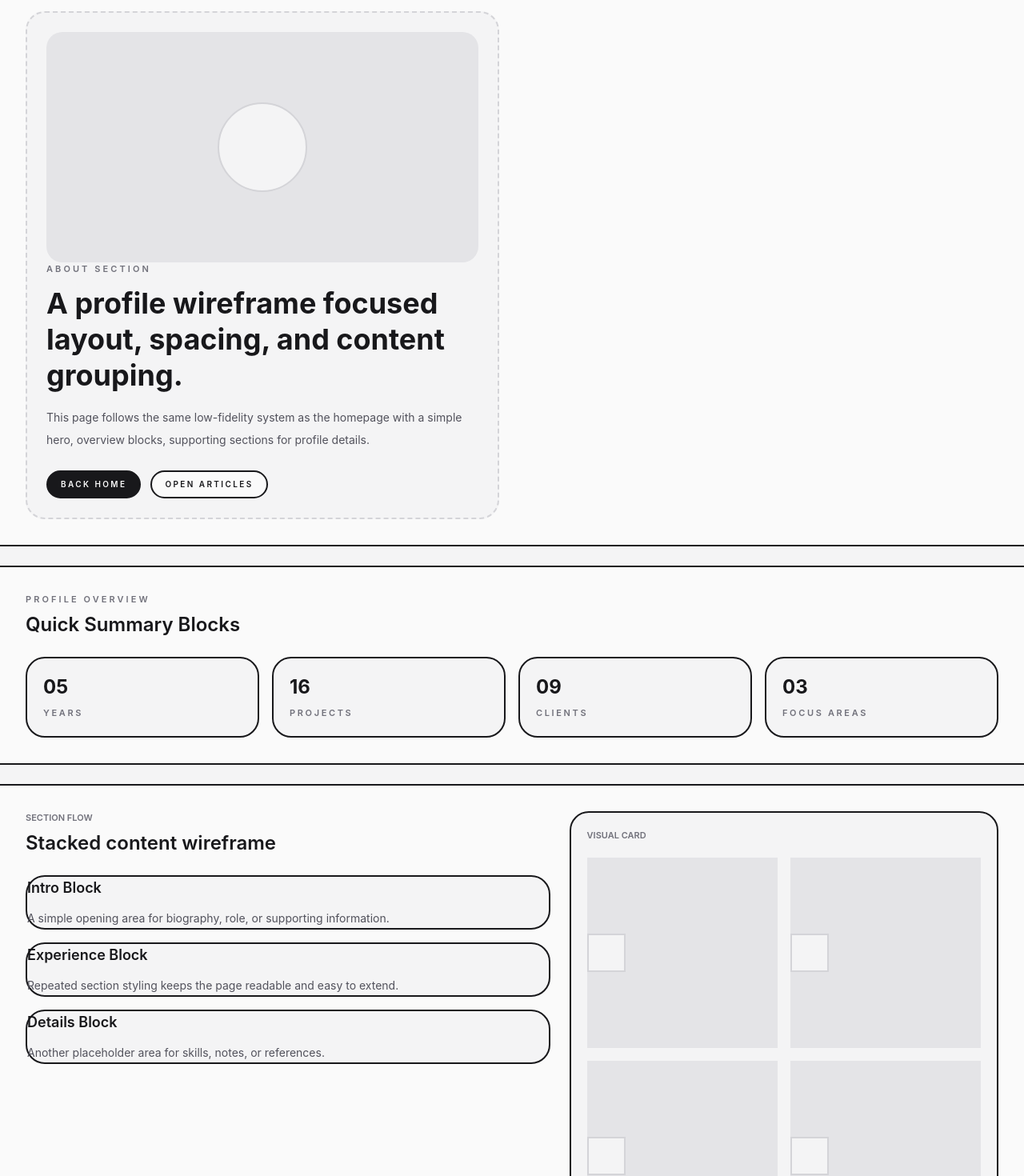
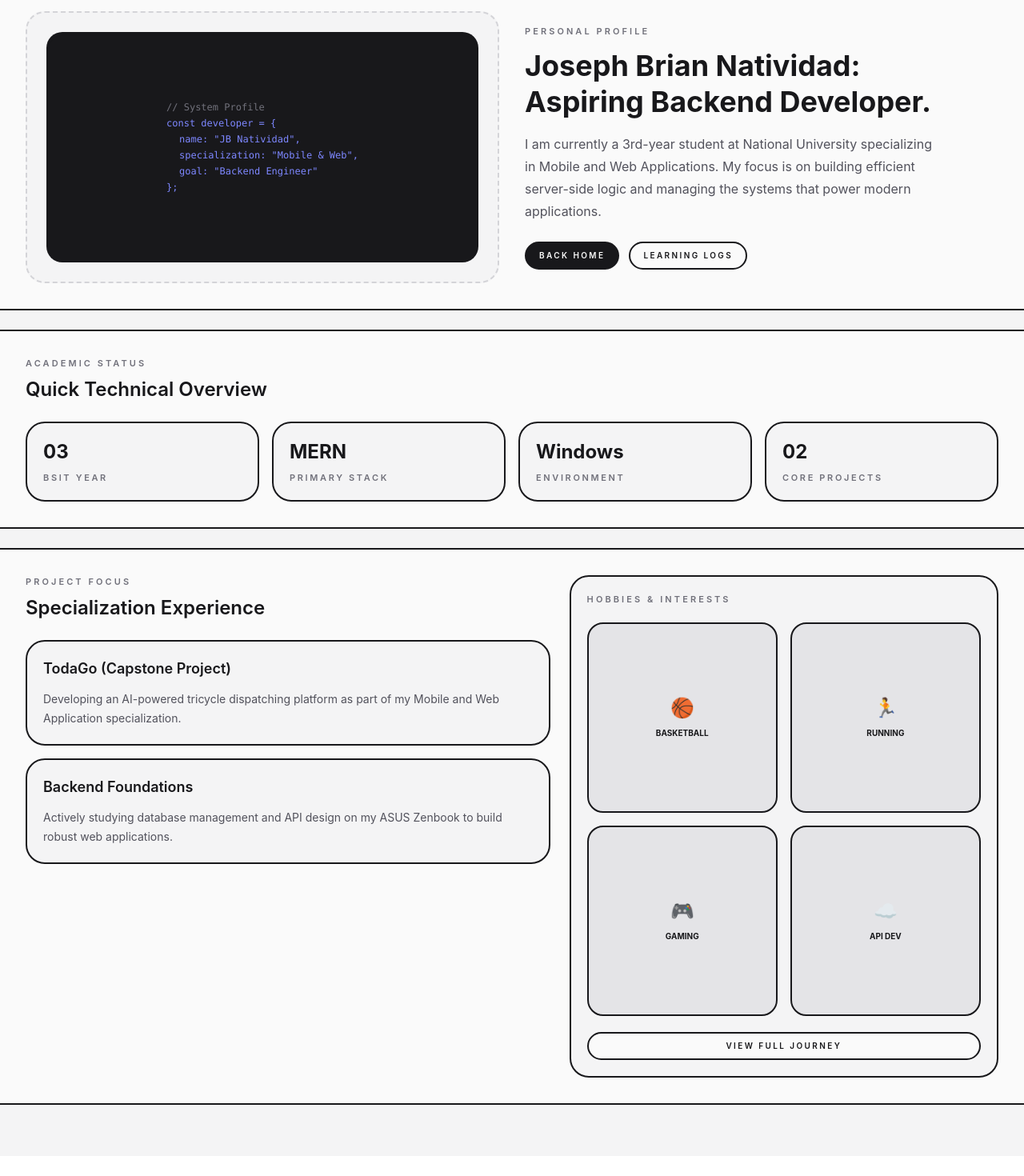
Before and after one commit to njeybe/natividad-webprog, a React (Vite) app in the folder natividad-client/: page /about in a window 1280 px wide. Shown: the part 100-1570 px from the top of the page at 80% size. After the commit the page ends 1545 px from the top, so only its background shows below. Built offline with nearby package versions, Linux system fonts and the light colour scheme.

Commit message:
to review About Page

```diff
--- a/natividad-client/src/pages/AboutPage.jsx
+++ b/natividad-client/src/pages/AboutPage.jsx
@@ -3,136 +3,136 @@ import Button from "../components/Button";
 const AboutPage = () => {
   return (
     <div className="flex w-full flex-col gap-6">
-      <section className="border-y-2 border-zinc-900  bg-zinc-50 px-4 py-6 sm:px-6 sm:py-8 lg:px-8">
+      <section className="border-y-2 border-zinc-900 bg-zinc-50 px-4 py-6 sm:px-6 sm:py-8 lg:px-8">
         <div className="grid gap-8 lg:grid-cols-2 lg:items-center">
           <div className="rounded-3xl border-2 border-dashed border-zinc-300 bg-zinc-100 p-6">
-            <div className="flex min-h-72 items-center justify-center rounded-[1.25rem] bg-zinc-200">
-              <div className="h-28 w-28 rounded-full border-2 border-zinc-300 bg-zinc-100"></div>
+            <div className="flex min-h-72 items-center justify-center rounded-[1.25rem] bg-zinc-900 text-indigo-400 font-mono text-xs p-6 shadow-inner">
+               <div className="space-y-1">
+                  <p className="text-zinc-500">// System Profile</p>
+                  <p>const developer = &#123;</p>
+                  <p className="ml-4">name: "JB Natividad",</p>
+                  <p className="ml-4">specialization: "Mobile & Web",</p>
+                  <p className="ml-4">goal: "Backend Engineer"</p>
+                  <p>&#125;;</p>
+               </div>
+            </div>
           </div>
 
           <div>
             <p className="mb-3 text-[11px] font-semibold uppercase tracking-[0.28em] text-zinc-500">
-                About Section
+              Personal Profile
             </p>
             <h1 className="max-w-xl text-3xl font-bold leading-tight text-zinc-900 sm:text-4xl">
-                A profile wireframe focused layout, spacing, and content
-                grouping.
+              Joseph Brian Natividad: Aspiring Backend Developer.
             </h1>
-              <p className="mt-4 max-wlg text-sm leading-7 text-zinc-600 sm:tect-base">
-                This page follows the same low-fidelity system as the homepage
-                with a simple hero, overview blocks, supporting sections for
-                profile details.
+            <p className="mt-4 max-w-lg text-sm leading-7 text-zinc-600 sm:text-base">
+              I am currently a 3rd-year student at National University specializing
+              in Mobile and Web Applications. My focus is on building efficient
+              server-side logic and managing the systems that power modern
+              applications.
             </p>
             <div className="mt-6 flex flex-wrap gap-3">
-                <Button to="/" variant="primary">
-                  Back Home
-                </Button>
-                <Button to="/article">Open Articles</Button>
-              </div>
+              <Button to="/" variant="primary">Back Home</Button>
+              <Button to="/article">Learning Logs</Button>
             </div>
           </div>
         </div>
       </section>
 
-      <section className="border-y-2 border-zinc-900  bg-zinc-50 px-4 py-6 sm:px-6 sm:py-8 lg:px-8">
+      <section className="border-y-2 border-zinc-900 bg-zinc-50 px-4 py-6 sm:px-6 sm:py-8 lg:px-8">
         <div className="mb-6">
           <p className="text-[11px] font-semibold uppercase tracking-[0.28em] text-zinc-500">
-            Profile Overview
+            Academic Status
           </p>
           <h2 className="mt-2 text-2xl font-semibold text-zinc-900">
-            Quick Summary Blocks
+            Quick Technical Overview
           </h2>
         </div>
 
         <div className="grid gap-4 sm:grid-cols-2 lg:grid-cols-4">
           <div className="rounded-3xl border-2 border-zinc-900 bg-zinc-100 p-5">
-            <p className="text-2xl font-bold text-zinc-900">05</p>
+            <p className="text-2xl font-bold text-zinc-900">03</p>
             <p className="mt-2 text-[11px] font-semibold uppercase tracking-[0.24em] text-zinc-500">
-              Years
+              BSIT Year
             </p>
           </div>
           <div className="rounded-3xl border-2 border-zinc-900 bg-zinc-100 p-5">
-            <p className="text-2xl font-bold text-zinc-900">16</p>
+            <p className="text-2xl font-bold text-zinc-900">MERN</p>
             <p className="mt-2 text-[11px] font-semibold uppercase tracking-[0.24em] text-zinc-500">
-              Projects
+              Primary Stack
             </p>
           </div>
           <div className="rounded-3xl border-2 border-zinc-900 bg-zinc-100 p-5">
-            <p className="text-2xl font-bold text-zinc-900">09</p>
+            <p className="text-2xl font-bold text-zinc-900">Windows</p> {/* Updated from Linux */}
             <p className="mt-2 text-[11px] font-semibold uppercase tracking-[0.24em] text-zinc-500">
-              Clients
+              Environment
             </p>
           </div>
           <div className="rounded-3xl border-2 border-zinc-900 bg-zinc-100 p-5">
-            <p className="text-2xl font-bold text-zinc-900">03</p>
+            <p className="text-2xl font-bold text-zinc-900">02</p>
             <p className="mt-2 text-[11px] font-semibold uppercase tracking-[0.24em] text-zinc-500">
-              Focus Areas
+              Core Projects
             </p>
           </div>
         </div>
       </section>
 
-      <section className="border-y-2 border-zinc-900  bg-zinc-50 px-4 py-6 sm:px-6 sm:py-8 lg:px-8">
+      <section className="border-y-2 border-zinc-900 bg-zinc-50 px-4 py-6 sm:px-6 sm:py-8 lg:px-8">
         <div className="grid gap-6 lg:grid-cols-[1.1fr_0.9fr]">
           <div>
-            <p className="text-[11px] font-semibold uppercase tracking-[0.28] text-zinc-500">
-              Section Flow
+            <p className="text-[11px] font-semibold uppercase tracking-[0.28em] text-zinc-500">
+              Project Focus
             </p>
             <h2 className="mt-2 text-2xl font-semibold text-zinc-900">
-              Stacked content wireframe
+              Specialization Experience
             </h2>
 
             <div className="mt-6 space-y-4">
-              <article className="rounded-3xl border-2 border-zinc-900 bg-zinc-100 p5">
+              <article className="rounded-3xl border-2 border-zinc-900 bg-zinc-100 p-5">
                 <h3 className="text-lg font-semibold text-zinc-900">
-                  Intro Block
+                  TodaGo (Capstone Project)
                 </h3>
                 <p className="mt-3 text-sm leading-6 text-zinc-600">
-                  A simple opening area for biography, role, or supporting
-                  information.
+                  Developing an AI-powered tricycle dispatching platform as part
+                  of my Mobile and Web Application specialization.
                 </p>
               </article>
 
-              <article className="rounded-3xl border-2 border-zinc-900 bg-zinc-100 p5">
+              <article className="rounded-3xl border-2 border-zinc-900 bg-zinc-100 p-5">
                 <h3 className="text-lg font-semibold text-zinc-900">
-                  Experience Block
+                  Backend Foundations
                 </h3>
                 <p className="mt-3 text-sm leading-6 text-zinc-600">
-                  Repeated section styling keeps the page readable and easy to
-                  extend.
-                </p>
-              </article>
-
-              <article className="rounded-3xl border-2 border-zinc-900 bg-zinc-100 p5">
-                <h3 className="text-lg font-semibold text-zinc-900">
-                  Details Block
-                </h3>
-                <p className="mt-3 text-sm leading-6 text-zinc-600">
-                  Another placeholder area for skills, notes, or references.
+                  Actively studying database management and API design
+                  on my ASUS Zenbook to build robust web applications.
                 </p>
               </article>
             </div>
           </div>
 
           <div className="rounded-3xl border-2 border-zinc-900 bg-zinc-100 p-5">
-            <p className="text-[11px] font-semibold uppercase tracking-[0.28] text-zinc-500">
-              Visual Card
+            <p className="text-[11px] font-semibold uppercase tracking-[0.28em] text-zinc-500">
+              Hobbies & Interests
             </p>
             <div className="mt-5 grid gap-4 sm:grid-cols-2">
-              <div className="flex aspect-square items-center justify-content rounded-[1.25] bg-zinc-200">
-                <div className="h-12 w-12 border-2 border-zinc-300 bg-zinc-100" />
+              <div className="flex aspect-square flex-col items-center justify-center rounded-[1.25rem] bg-zinc-200 border-2 border-zinc-900">
+                <span className="text-2xl">🏀</span>
+                <p className="text-[10px] font-bold mt-2">BASKETBALL</p>
               </div>
-              <div className="flex aspect-square items-center justify-content rounded-[1.25] bg-zinc-200">
-                <div className="h-12 w-12 border-2 border-zinc-300 bg-zinc-100" />
+              <div className="flex aspect-square flex-col items-center justify-center rounded-[1.25rem] bg-zinc-200 border-2 border-zinc-900">
+                <span className="text-2xl">🏃</span>
+                <p className="text-[10px] font-bold mt-2">RUNNING</p>
               </div>
-              <div className="flex aspect-square items-center justify-content rounded-[1.25] bg-zinc-200">
-                <div className="h-12 w-12 border-2 border-zinc-300 bg-zinc-100" />
+              <div className="flex aspect-square flex-col items-center justify-center rounded-[1.25rem] bg-zinc-200 border-2 border-zinc-900">
+                <span className="text-2xl">🎮</span>
+                <p className="text-[10px] font-bold mt-2">GAMING</p>
               </div>
-              <div className="flex aspect-square items-center justify-content rounded-[1.25] bg-zinc-200">
-                <div className="h-12 w-12 border-2 border-zinc-300 bg-zinc-100" />
+              <div className="flex aspect-square flex-col items-center justify-center rounded-[1.25rem] bg-zinc-200 border-2 border-zinc-900">
+                <span className="text-2xl">☁️</span>
+                <p className="text-[10px] font-bold mt-2">API DEV</p>
               </div>
             </div>
-            <Button className="mt-5">View Selection</Button>
+            <Button className="mt-5 w-full">View Full Journey</Button>
           </div>
         </div>
       </section>
```
Lines whose indentation alone changed are shown as unchanged.
